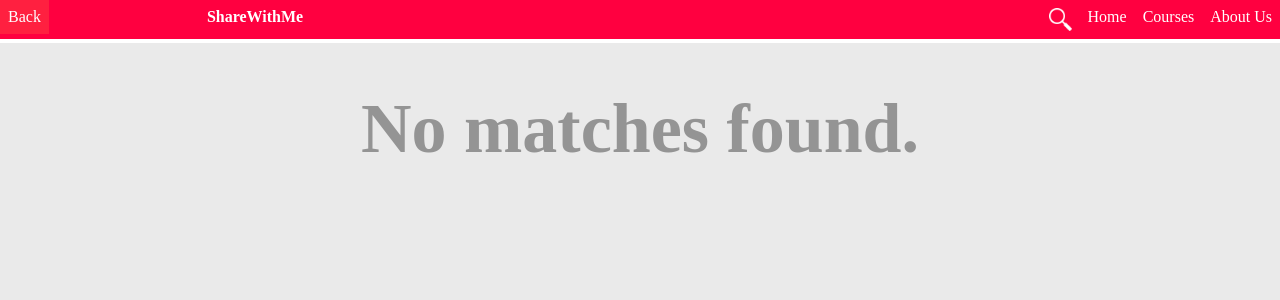
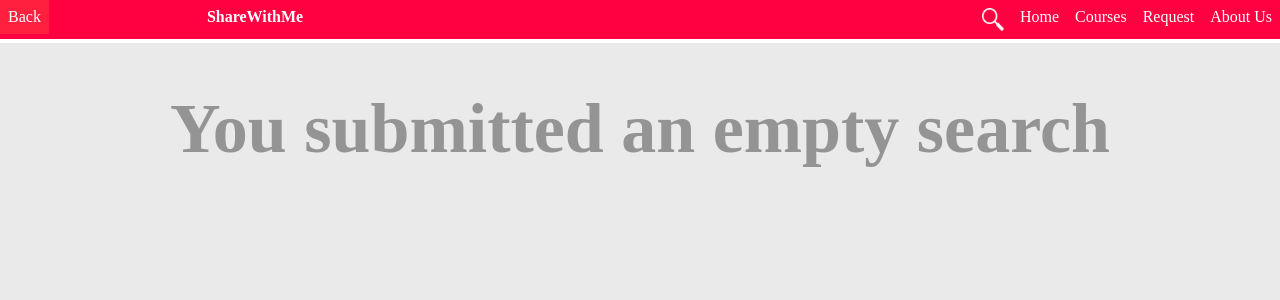
Before and after one commit to hpmalinova/Share-with-me, a Django app: page /search/ in a window 1280 px wide. Shown: the top 300 px of the page. Run offline with Django 3.2, Linux system fonts and the light colour scheme.

Commit message:
Add initial requests

```diff
--- a/share_with_me/drive/templates/images/base.html
+++ b/share_with_me/drive/templates/images/base.html
@@ -15,6 +15,7 @@
             <li style="float: left; "><a href="javascript:history.back()">Back</a></li>
             <li style="float:left; padding-left: 150px; font-weight: bold;"><a href="{% url 'drive:home:base' %}">ShareWithMe</a></li>
             <li><a href="{% url 'drive:info:about' %}">About Us</a></li>
+            <li><a href="{% url 'drive:home:request_folder' %}">Request</a></li>
             <li><a href="{% url 'drive:images:courses' %}">Courses</a></li>
             <li><a href="{% url 'drive:home:base' %}">Home</a></li>
             <li><a href="{% url 'drive:home:base' %}"><img src="/static/mg.png" alt="Search" width="22.5" height="22.5"></a></li>
--- /dev/null
+++ b/share_with_me/drive/templates/images/request_folder.html
@@ -0,0 +1,5 @@
+<form method="POST">
+            {% csrf_token %}
+            {{ form.as_p }}
+            <button type="submit">Submit!</button>
+        </form>
--- a/share_with_me/drive/templates/images/search.html
+++ b/share_with_me/drive/templates/images/search.html
@@ -32,7 +32,7 @@
     {% endif %}
 
   {% else %}
-      <h1><strong>No matches found.</strong></h1>
+      <h1><strong>{{error}}</strong></h1>
   {% endif %}
 </div>
 {% endblock %}
--- a/share_with_me/drive/templates/images/upload_file.html
+++ b/share_with_me/drive/templates/images/upload_file.html
@@ -7,8 +7,6 @@
             {% csrf_token %}
             <p><label for="id_description">Description:</label></p>
             <textarea name="description" cols="40" rows="5" id="id_description"></textarea>
-            <!-- <p><label for="id_file">File:</label></p>
-            <input class="center" type="file" name="file" id="id_file"> -->
 
             <input style="display:none;" type="file" id="id_file" name="file"/>
             <p><label style="color: white;background-color: #ff0040;" for="id_file">Select file</label></p>
--- a/share_with_me/drive/urls.py
+++ b/share_with_me/drive/urls.py
@@ -14,7 +14,7 @@ images_patterns = [
     path('courses/<path:path>/list/', images.list, name='list'),
     path('courses/<path:path>/<int:image_id>/', images.detail, name='detail'),
     path('courses/<path:path>/<int:image_id>/add-comment', images.add_comment, name='add_comment'),
-    path('search/', images.search, name='search')
+    path('search/', images.search, name='search'),
 ]
 
 home_patterns = [
@@ -25,9 +25,14 @@ about_patterns = [
     path('', images.about, name='about')
 ]
 
+request_patterns = [
+    path('', images.request_folder, name='request_folder')
+]
+
 urlpatterns = [
     path('', index, name='index'),
     path('', include((images_patterns, 'images'))),
     path('home/', include((home_patterns, 'home'))),
-    path('about-us/', include((about_patterns, 'info')))
+    path('about-us/', include((about_patterns, 'info'))),
+    path('request/', include((request_patterns, 'request_folder'))),
 ]
--- a/share_with_me/drive/views/images.py
+++ b/share_with_me/drive/views/images.py
@@ -1,11 +1,10 @@
 from django.shortcuts import render, get_object_or_404, redirect
 from django.urls import reverse
-from drive.models import Image, Courses, Comments
+from drive.models import Image, Courses, Comments, Requests
 
 from django import forms
 from django.db.models import Q
 from django.db.models import Sum
-# from django.http import HttpResponse
 
 
 class ImageForm(forms.ModelForm):
@@ -18,6 +17,12 @@ class CommentForm(forms.ModelForm):
     class Meta:
         model = Comments
         fields = ('username', 'comment', 'rating')
+
+
+class RequestForm(forms.ModelForm):
+    class Meta:
+        model = Requests
+        fields = ('username', 'course', 'specialty', 'subject')
 
 
 def base(request):
@@ -164,15 +169,16 @@ def search(request):
                 'found_subjects': found_subjects,
                 'found_specialties': found_specialties,
                 'found_files': found_files,
+                'error': 'No mathes found.',
             }
         )
     else:
-        message = "You submitted an empty form."
         return render(
             request,
             'images/search.html',
             {
                 'something_found': something_found,
+                'error': 'You submitted an empty search',
             }
         )
 
@@ -216,3 +222,37 @@ def about(request):
         request,
         'images/about.html',
     )
+
+
+def request_folder(request):
+    if request.method == "POST":
+        form = RequestForm(request.POST)
+        print('AAAAA', request.POST)
+        print('BBBBB', form.is_valid())
+        if form.is_valid():
+            print('HERE')
+            instance = form.save(commit=False)
+            course = Courses.objects.filter(course=instance.course,
+                                            specialty=instance.specialty,
+                                            subject=instance.subject).first()
+            print('COURSE', course)
+            if not course:
+                instance.save()
+                return redirect(reverse('drive:images:base'))
+        else:
+            return render(
+                request,
+                'images/request_folder.html',
+                {
+                    'form': form,
+                }
+            )
+    else:
+        form = RequestForm()
+        return render(
+            request,
+            'images/request_folder.html',
+            {
+                'form': form,
+            }
+        )
```
Also changed, not shown: share_with_me/drive/models.py (+6 -14 lines), share_with_me/drive/migrations/0007_auto_20200605_1139.py (added).
